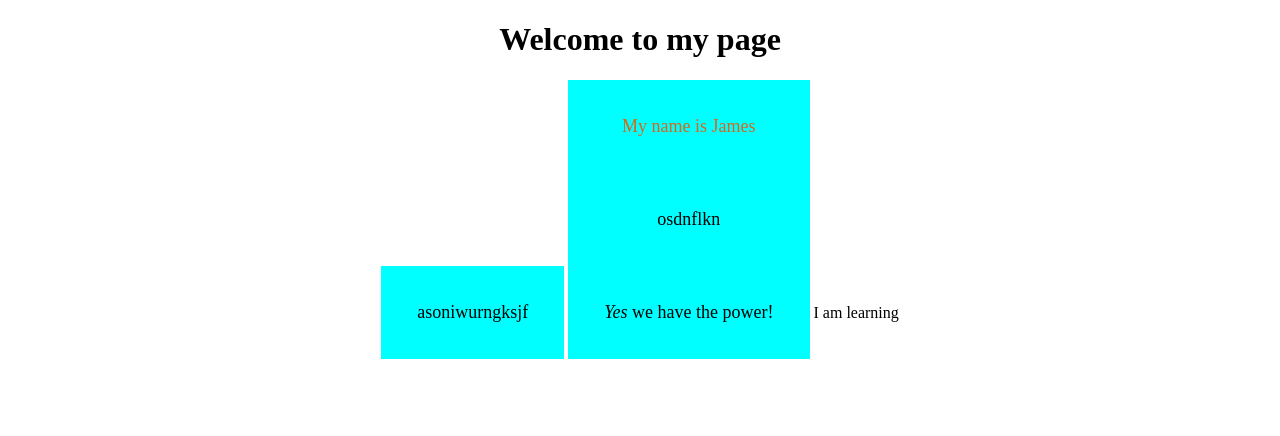
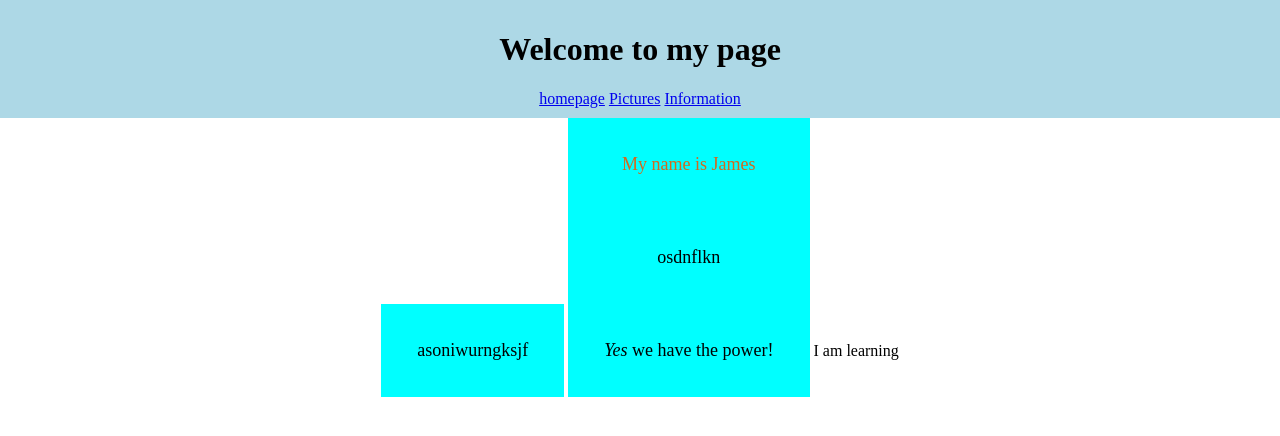
Before and after one commit to jamesl3483/jamesl3483.github.io, a plain HTML site: page index.html in a window 1280 px wide. Drawn offline with Linux system fonts and the light colour scheme.

Commit message:
sub page gallery created

```diff
--- /dev/null
+++ b/heading.css
@@ -0,0 +1,13 @@
+header {
+    text-align: center;
+    background-color: lightblue;
+    padding: 10px;
+    margin: 0px;
+}
+
+body {
+    max-width: 100%;
+    max-height: 100%;
+    margin: 0;
+    padding: 0;
+}
--- a/index.html
+++ b/index.html
@@ -4,11 +4,18 @@
         <meta charset="UTF-8">
         <title>Hello to my page</title>
         <link rel="stylesheet" href="primary.css">
+        <link rel="stylesheet" href="heading.css">
     </head>
     <body>
         <header>
             <h1>Welcome to my page</h1>
-        </header>
+        <nav>
+            <a href="index.html">homepage</a>
+            <a href="Pics.html">Pictures</a>
+            <a href="Info.html">Information</a>
+        </nav>
+    </header>
+
         <div class="block">
             <p>asoniwurngksjf</p>
         </div>
--- /dev/null
+++ b/stylepics.css
@@ -0,0 +1,20 @@
+.pictures {
+    width: 200px;
+    height: 200px;
+    object-fit: cover;
+}
+
+.wrapper {
+    display: inline-block;
+    max-width: 400px;
+    background-color: aqua;
+    border: 10px solid black;
+}
+
+
+body {
+    width: 100%;
+    height: 100%;
+    margin: 0;
+    padding: 0;
+}
```
Also changed, not shown: Pics.html (added, +40 -0 lines), pictures/IMG-1383.jpg (added), pictures/Prom photo.jpg (added), 1 other file.
